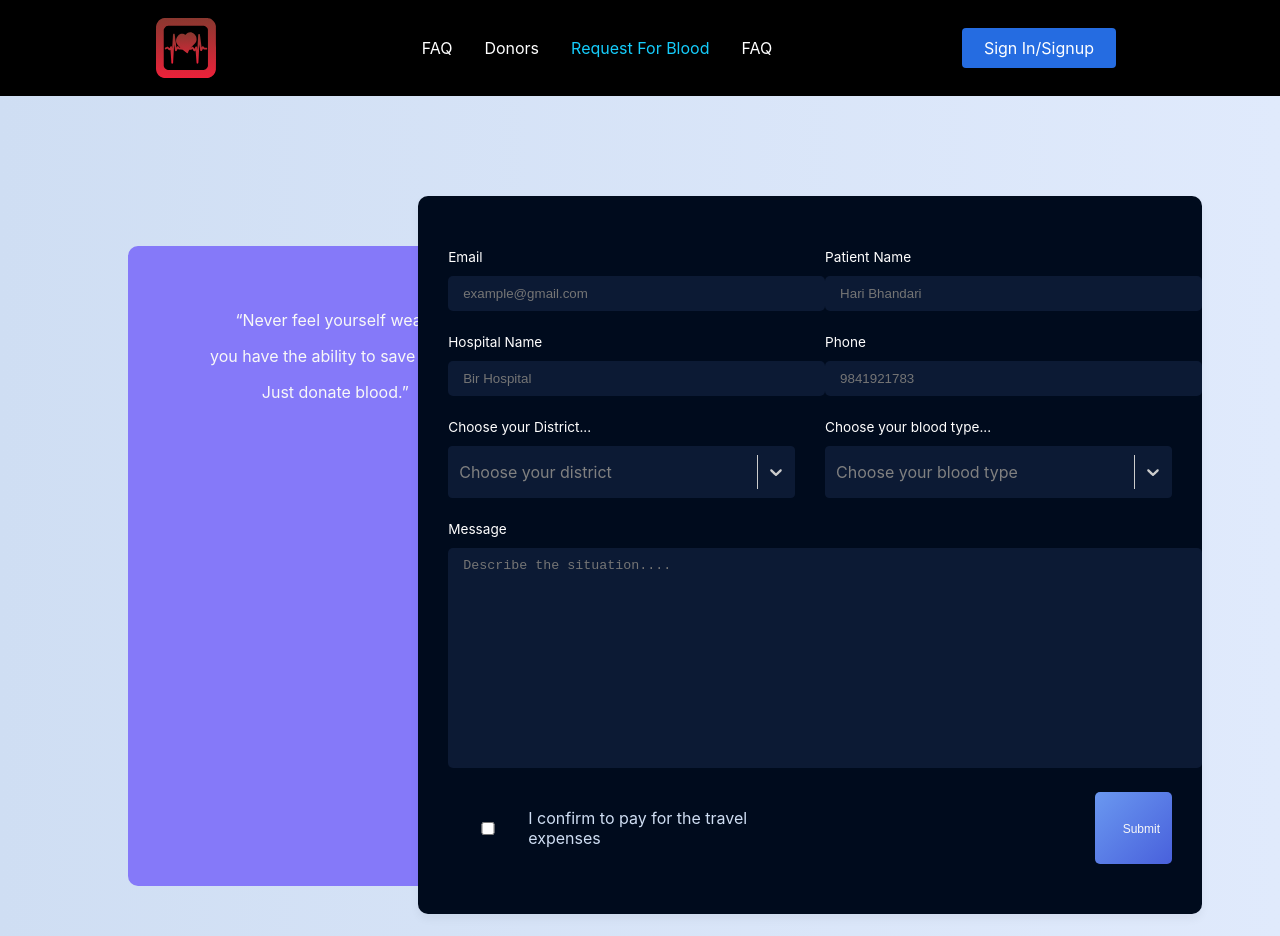
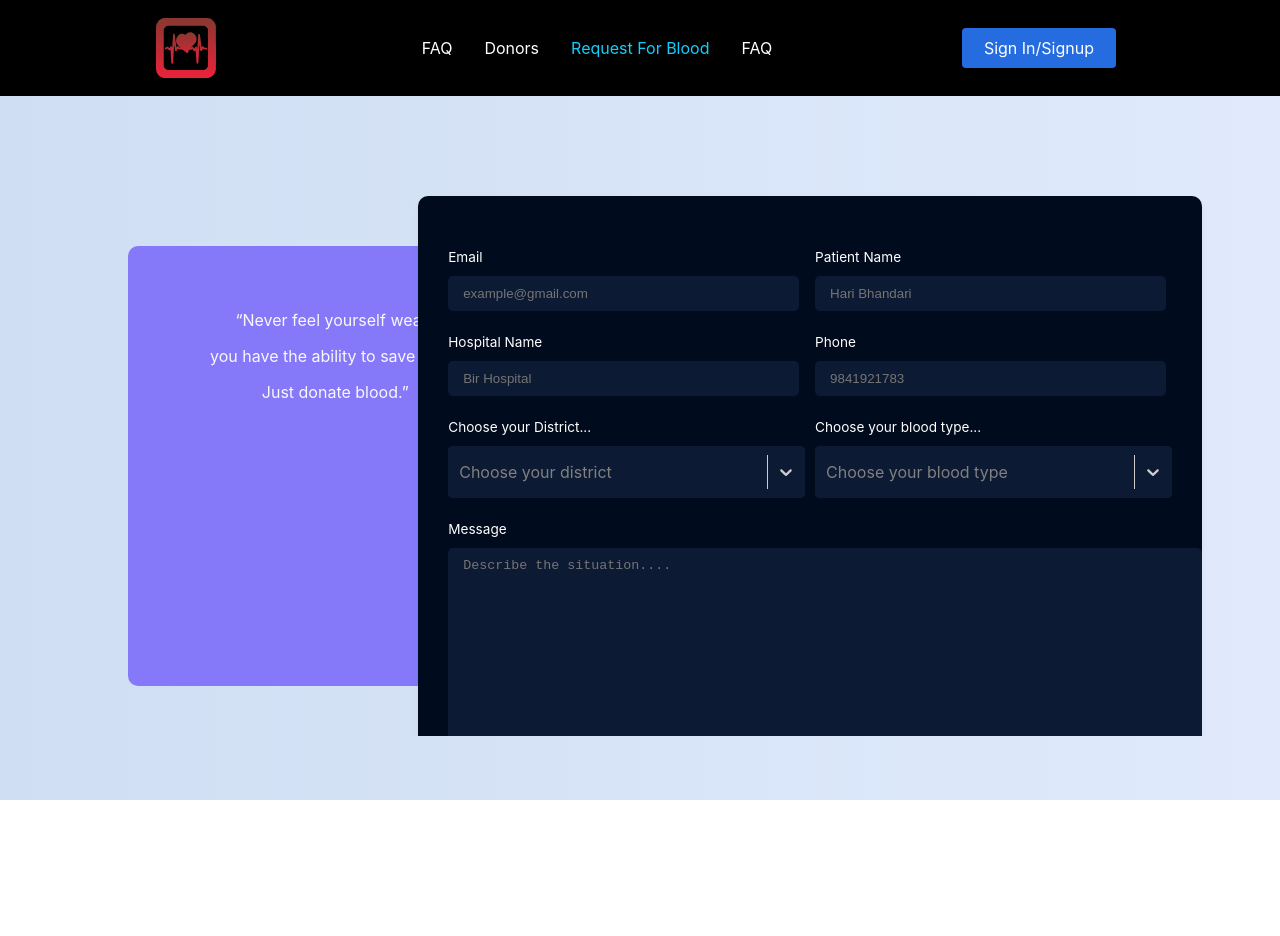
Before and after one commit to hari-bhandari/blood-bank, a React (Create React App) app in the folder client/: page /request in a window 1280 px wide. After the commit the page ends 800 px from the top, so only its background shows below. Built offline with nearby package versions, Linux system fonts and the light colour scheme; no server answers; some icons are missing.

Commit message:
fixed typo

```diff
--- a/client/src/Components/FormComponent/RequestBloodFormCSS.js
+++ b/client/src/Components/FormComponent/RequestBloodFormCSS.js
@@ -4,29 +4,19 @@ export const ContactWrapper = styled.section`
   height: 100%;
   width: 80%;
   margin: 0 auto;
-  @media (max-width: 1000px) {
-    margin-left: 20px;
-    width: 100%;
-
-  }
-  .css-1uccc91-singleValue{
-    color: white !important;
-  }
-
-
 `;
 
 export const ContactBox = styled.div`
   width: calc(100% - 30px);
   position: relative;
-  height: 600px;
+  height: 400px;
   margin-bottom: 50px;
   margin-top: 150px;
   background: #8579F9;
   padding: 20px;
   border-radius: 10px;
   @media (max-width: 1000px) {
-    width: 80%;
+    width: 100%;
     padding: 10px;
     margin-top: 50px;
   }
@@ -64,8 +54,7 @@ export const ContactForm = styled.form`
   min-height: 400px;
   box-shadow: 0px 5px 10px rgba(0, 0, 0, 0.05);
   display: grid;
-  grid-column-gap: 30px;
-  grid-row-gap: 10px;
+  grid-gap: 10px;
   grid-template-columns: 1fr 1fr;
   grid-template-areas:
     'email name'
@@ -135,22 +124,19 @@ export const ContactForm = styled.form`
     background-color: #0c1a34;
     border: none;
     margin: 10px 0;
-    width: 100%;
+    width: 90%;
   }
-
   textarea {
     margin: 10px 0;
     width: 100%;
     height: 200px;
     resize: none;
   }
-
   @media (max-width: 1000px) {
     input,
     textarea {
       padding: 20px 15px;
     }
-
     padding: 30px 25px 20px;
     position: unset;
     width: 100%;
@@ -158,20 +144,20 @@ export const ContactForm = styled.form`
     right: 0px;
   }
 `;
-export const Recieved = styled.div`
+export const Recieved=styled.div`
   width: calc(100% - 30px);
   position: relative;
-  height: 800px;
+  height: 400px;
   margin-bottom: 50px;
-  margin-top: 400px;
+  margin-top: 200px;
   transform: translateY(-50%);
   text-align: center;
-
   &,
   p,
   h3 {
     color: #f8f8f8;
   }
+
 `
 export const Button = styled.button`
   background: linear-gradient(134deg, #6A98F0 0%, #4961DC 99%);
```
